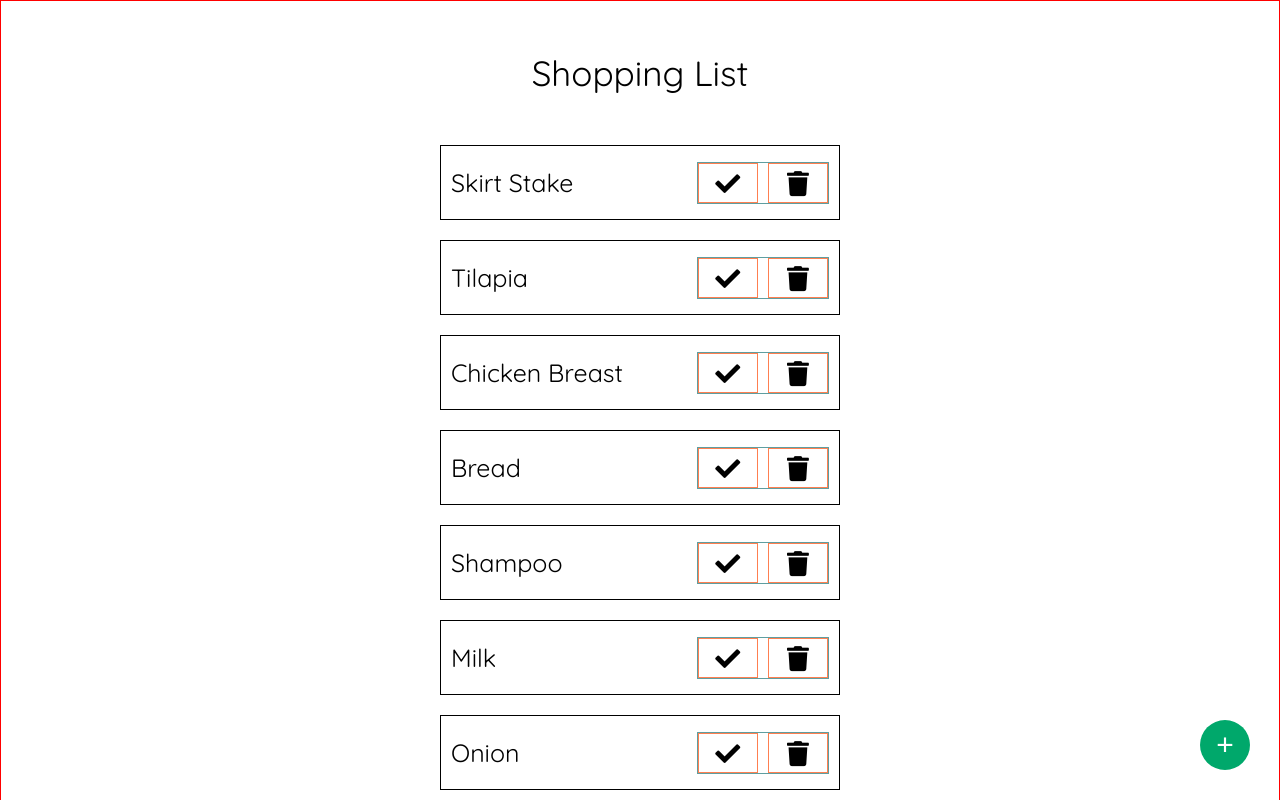
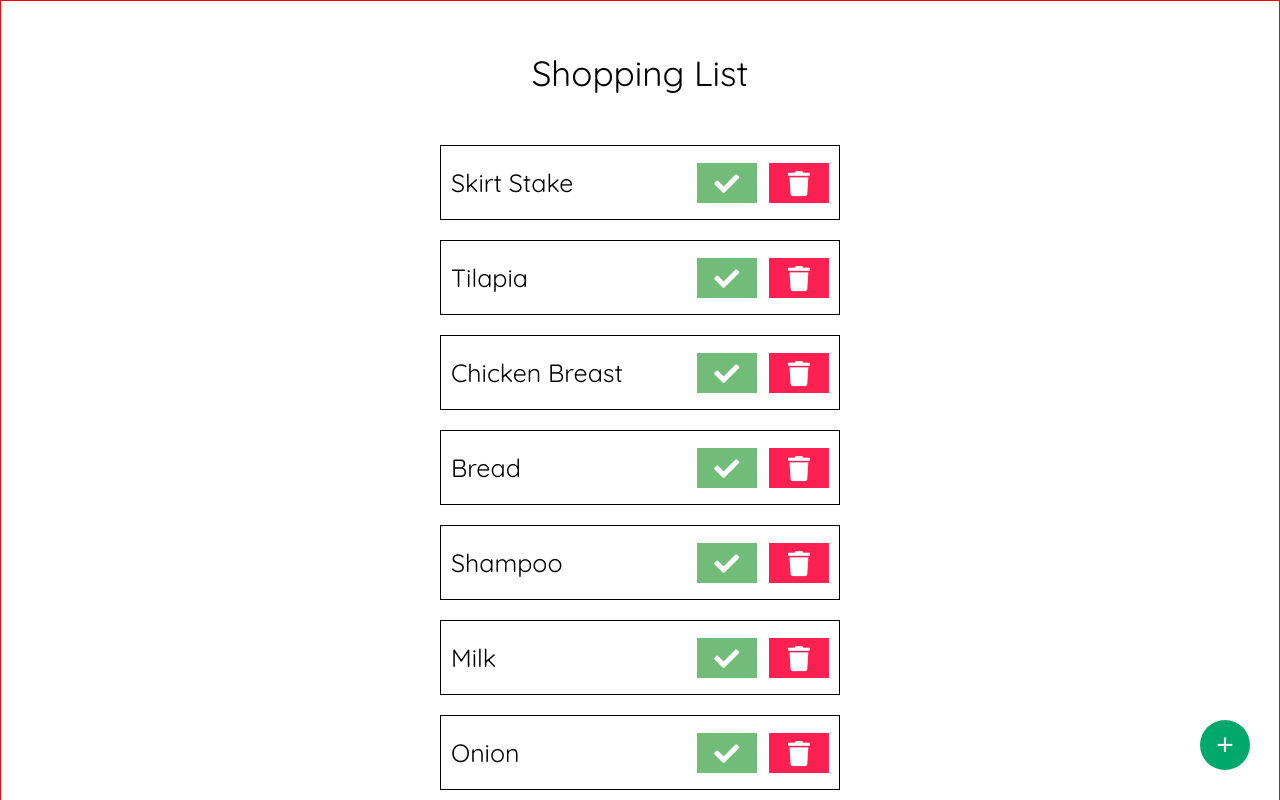
Before and after one commit to Fredomontero/shopping-cart, a Vue app: page / in a window 1280 px wide. Shown: the top 800 px of the page. Built offline with nearby package versions, Linux system fonts and the light colour scheme.

Commit message:
Change background color to delete and add buttons

```diff
--- a/src/components/Item.vue
+++ b/src/components/Item.vue
@@ -35,7 +35,6 @@ export default {
   }
 
   .icons {
-    border: cadetblue 1px solid;
     width: 35%;
     display: flex;
     justify-content: space-between;
@@ -43,7 +42,8 @@ export default {
   }
 
   .check-icon{
-    border: coral 1px solid;
+    background-color: #71bc78;
+    color: #fff;
     width: 60px;
     height: 40px;
     text-align: center;
@@ -57,10 +57,12 @@ export default {
   }
 
   .delete-icon{
-    border: coral 1px solid;
+    background-color: #ff2052;
+    color: #fff;
     width: 60px;
     height: 40px;
     text-align: center;
+
   }
 
   .delete-icon i{
```
